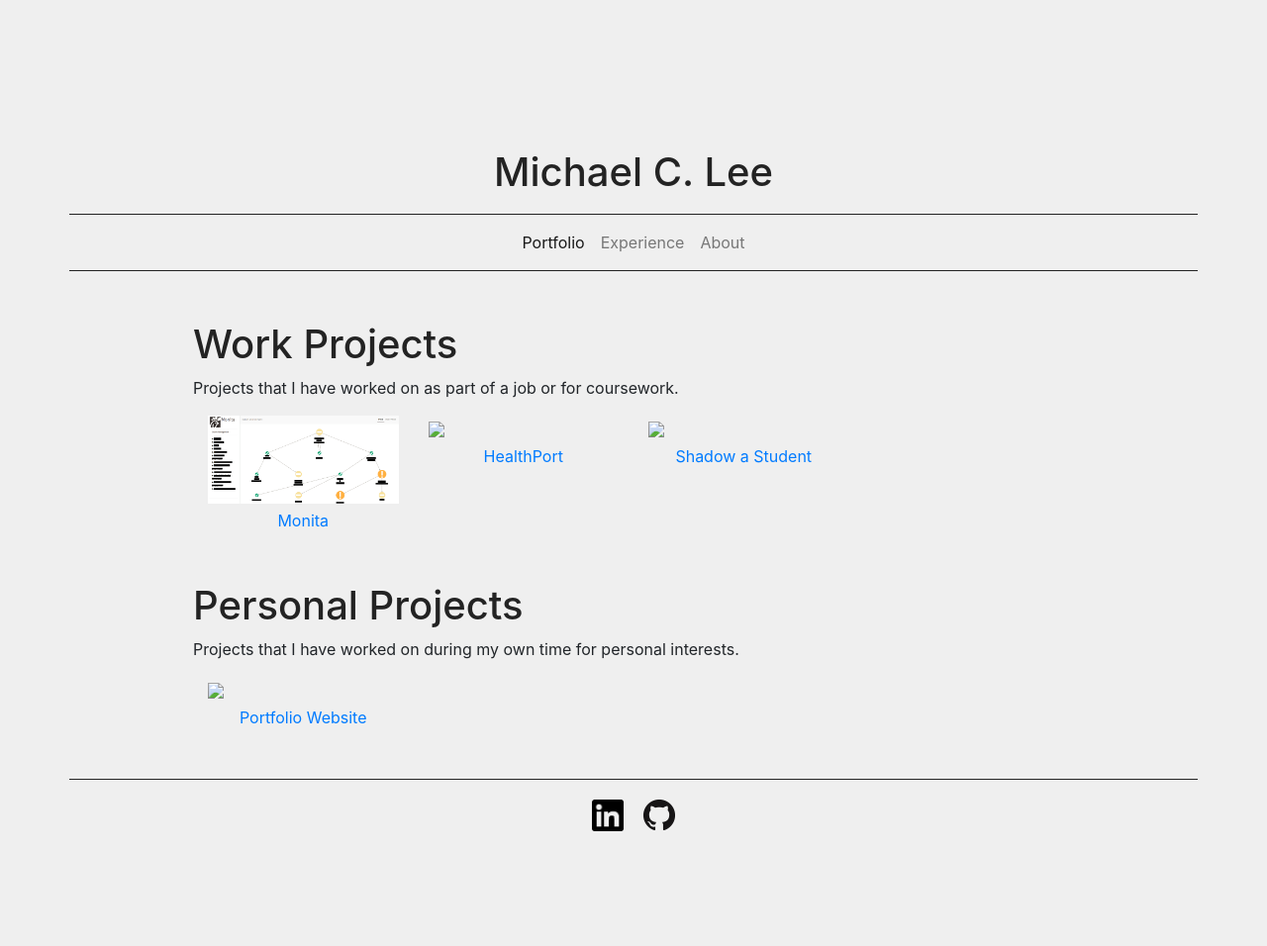
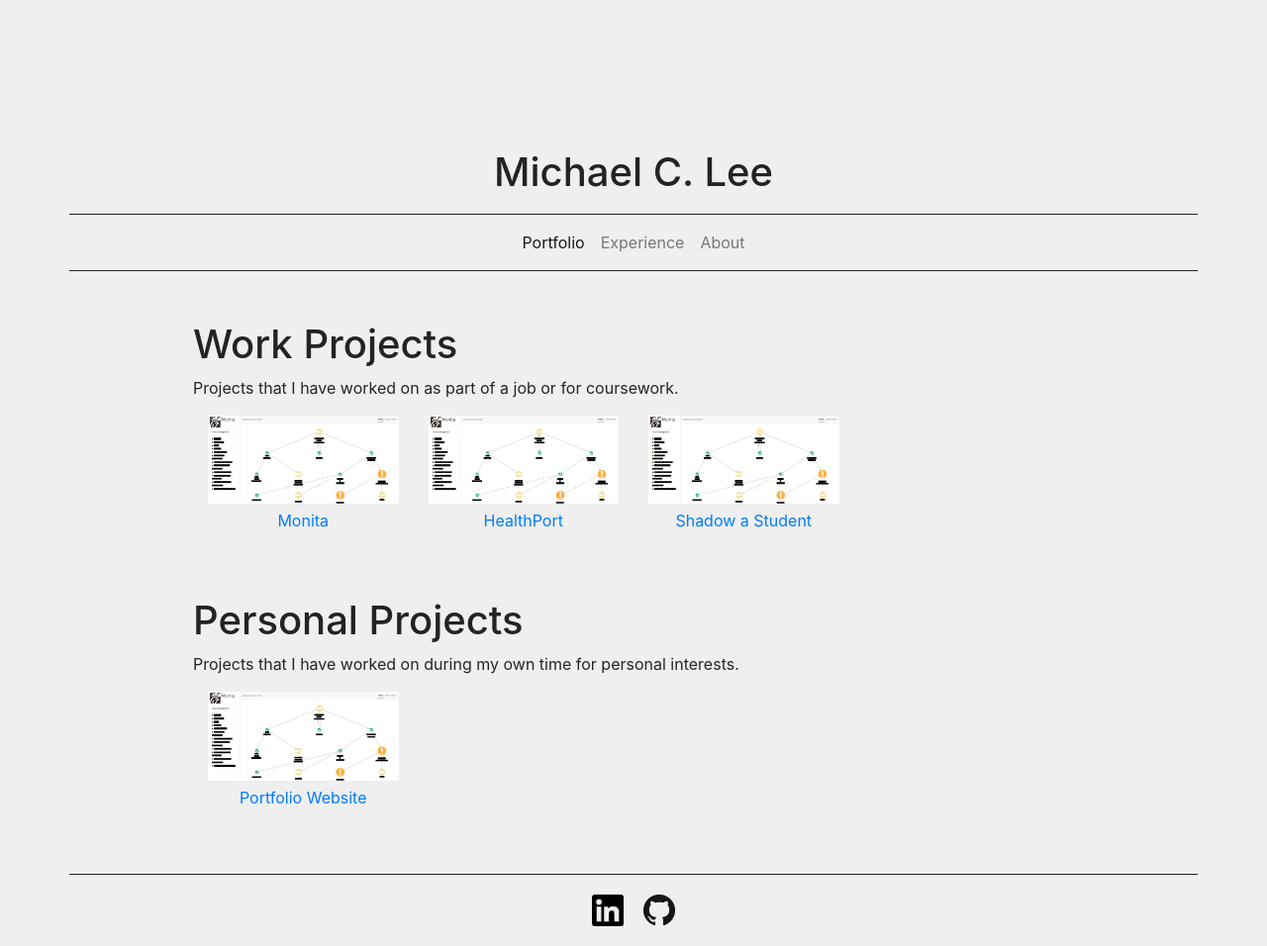
Before and after one commit to mlee-chanyoung/mlee-chanyoung.github.io, a Jekyll site: the page built from index.html, in a window 1280 px wide. Shown: the whole page at 99% size. Built offline with Jekyll 4.4.1, drawn with Linux system fonts in a browser that asks for light colours; before the commit the page ends 900 px from its top, so only the background shows below that.

Commit message:
Add space under thumbnails in portfolio

```diff
--- a/_sass/_about.scss
+++ b/_sass/_about.scss
@@ -1,3 +1,5 @@
+@import 'globals';
+
 $headshot-size: 250px;
 
 .image {
@@ -5,7 +7,7 @@
 }
 
 #headshot-row {
-    margin-bottom: 25px;
+    margin-bottom: $standard-spacing * 2;
 }
 
 .headshot {
--- a/_sass/_projects.scss
+++ b/_sass/_projects.scss
@@ -6,8 +6,8 @@
     margin-bottom: 50px;
 }
 
-.thumb-column:hover {
-    text-decoration: underline;
+.thumb-col {
+    margin-bottom: $standard-spacing;
 }
 
 .thumbnail {
--- a/index.html
+++ b/index.html
@@ -14,7 +14,7 @@
                     <p>Projects that I have worked on as part of a job or for coursework.</p>
                 </div>
                 <div class="row">
-                    <div class="col-md">
+                    <div class="col-md thumb-col">
                         <a href="{{ site.url }}/project1">
                             {% assign img_url = site.url | append: site.data.project_names.project1.img %}
                             <img src="{{ img_url }}" class="thumbnail">
@@ -23,25 +23,25 @@
                             </div>
                         </a>
                     </div>
-                    <div class="col-md">
+                    <div class="col-md thumb-col">
                         <a href="{{ site.url }}/project2">
-                            {% assign img_url = site.url | append: site.data.project_names.project2.img %}
+                            {% assign img_url = site.url | append: site.data.project_names.project1.img %}
                             <img src="{{ img_url }}" class="thumbnail">
                             <div class="caption">
                                 {{ site.data.project_names.project2.name }}
                             </div>
                         </a>
                     </div>
-                    <div class="col-md">
+                    <div class="col-md thumb-col">
                         <a href="{{ site.url }}/project3">
-                            {% assign img_url = site.url | append: site.data.project_names.project3.img %}
+                            {% assign img_url = site.url | append: site.data.project_names.project1.img %}
                             <img src="{{ img_url }}" class="thumbnail">
                             <div class="caption">
                                 {{ site.data.project_names.project3.name }}
                             </div>
                         </a>
                     </div>
-                    <div class="col-md">
+                    <div class="col-md thumb-col">
                         <a href="">
                             <div class="caption">
                             </div>
@@ -60,28 +60,28 @@
                     <p>Projects that I have worked on during my own time for personal interests.</p>
                 </div>
                 <div class="row">
-                    <div class="col-md">
+                    <div class="col-md thumb-col">
                         <a href="{{ site.url }}/project4">
-                            {% assign img_url = site.url | append: site.data.project_names.project4.img %}
+                            {% assign img_url = site.url | append: site.data.project_names.project1.img %}
                             <img src="{{ img_url }}" class="thumbnail">
                             <div class="caption">
                                 {{ site.data.project_names.project4.name }}
                             </div>
                         </a>
                     </div>
-                    <div class="col-md">
+                    <div class="col-md thumb-col">
                         <a href="">
                             <div class="caption">
                             </div>
                         </a>
                     </div>
-                    <div class="col-md">
+                    <div class="col-md thumb-col">
                         <a href="">
                             <div class="caption">
                             </div>
                         </a>
                     </div>
-                    <div class="col-md">
+                    <div class="col-md thumb-col">
                         <a href="">
                             <div class="caption">
                             </div>
```
